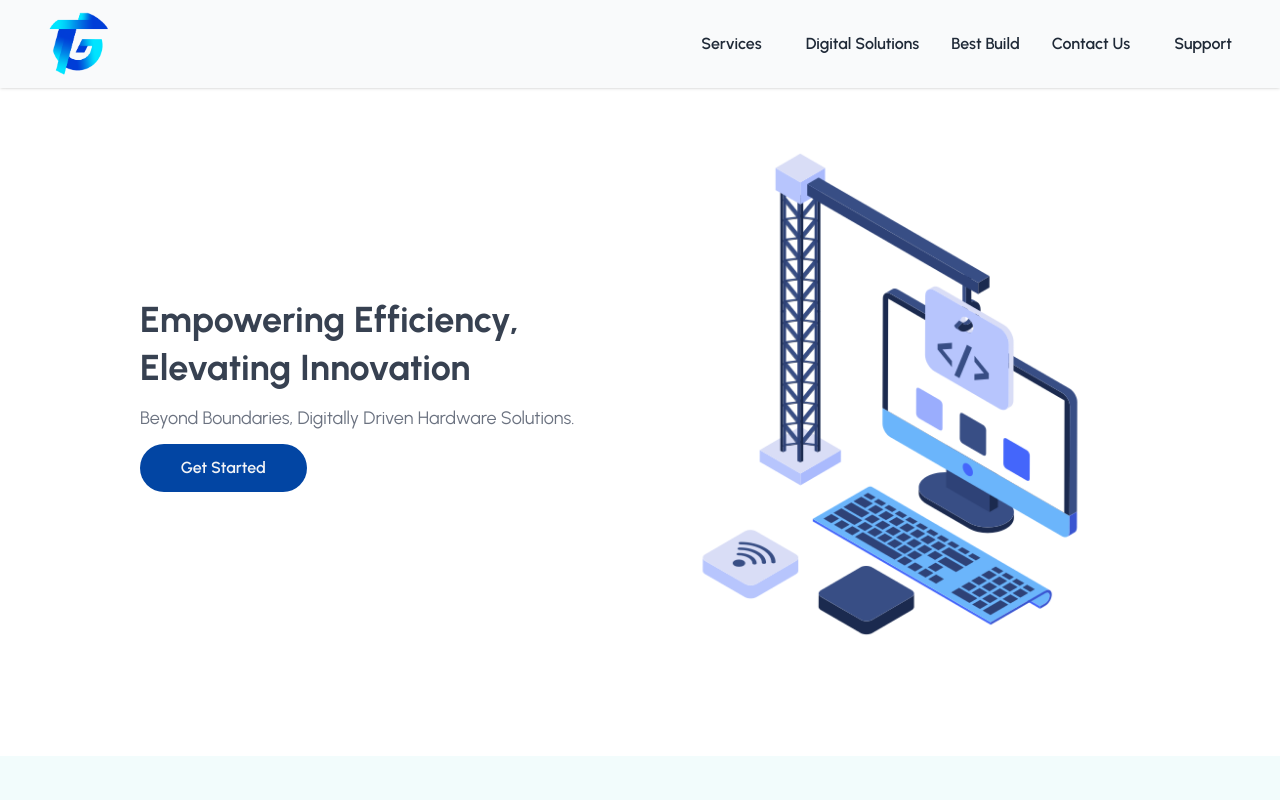
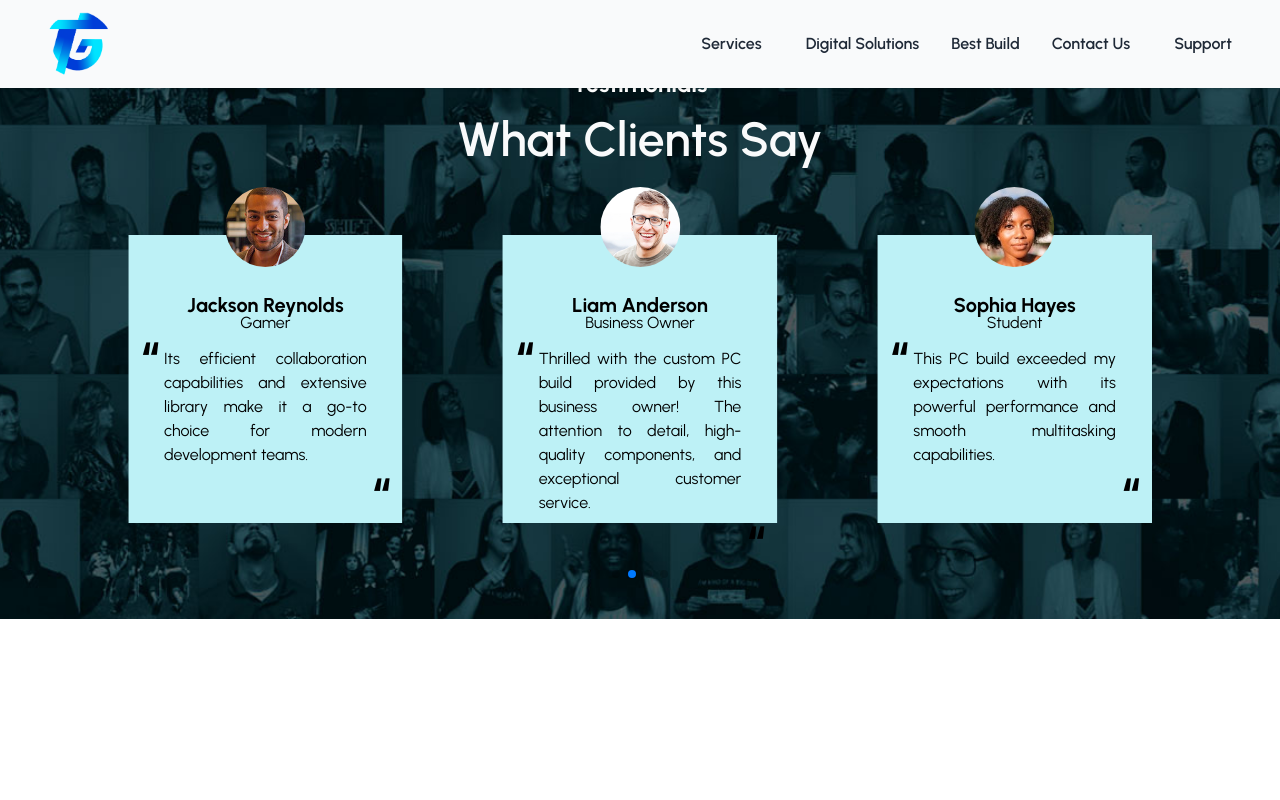
Before and after one commit to jltdev15/tg-website-2024, a Vue app: page / in a window 1280 px wide. Shown: the top 800 px of the page. Built offline with nearby package versions, Linux system fonts and the light colour scheme.

Commit message:
fix layout for review section

```diff
--- a/src/components/Review.vue
+++ b/src/components/Review.vue
@@ -1,6 +1,6 @@
 <template>
   <section class="flex justify-center py-12 bg-center bg-[url('../assets/images/tm-bg.jpeg')] bg-no-repeat bg-cover">
-    <div class="w-11/12 2xl:w-4/6">
+    <div class="w-5/6 xs:w-4/6 sm:w-11/12 md:w-9/12 lg:w-full lg:px-16 xl:px-32">
       <div class="py-3 text-center ">
 
         <h2 class="text-2xl relative overflow-hidden inline-block px-4 py-2 font-bold text-[#fff] capitalize">
@@ -8,7 +8,7 @@
 
         </h2>
 
-        <p class="py-0 text-xl font-semibold capitalize md:text-5xl text-gray-50">
+        <p class="py-0 text-2xl font-semibold capitalize md:text-5xl text-gray-50">
           What clients say
         </p>
       </div>
@@ -18,11 +18,29 @@
       }" :autoplay="{
         delay: 2500,
         disableOnInteraction: false,
-      }" :navigation="true" :modules="modules" class="mySwiper">
+      }" :navigation="false" :modules="modules" :breakpoints="{
+        '360': {
+          slidesPerView: 1,
+          spaceBetween: 0,
+        },
+        '640': {
+          slidesPerView: 2,
+          spaceBetween: 50,
+        },
+        '768': {
+          slidesPerView: 2,
+          spaceBetween: 30,
+        },
+        '1024': {
+          slidesPerView: 3,
+          spaceBetween: 100,
+        },
+
+      }" class="mySwiper">
         <!-- <div class="swiper-slide">Slide 2</div> -->
-        <swiper-slide class="relative md:h-full md:px-16" v-for="data in reviewData" :key="data.id">
-          <div class="px-3 mt-3 py-6 bg-[#BDF1F6] mx-auto h-[20rem] ">
-            <div class="absolute top-[-20%] left-[50%]  translate-x-[-50%] py-3">
+        <swiper-slide class="relative md:h-full " v-for="data in reviewData" :key="data.id">
+          <div class="px-3 mt-3 py-6 bg-[#BDF1F6] mx-auto h-64 xl:h-72 ">
+            <div class="absolute top-[-15%] left-[50%]  translate-x-[-50%] py-3">
               <img class="h-20 mx-auto bg-white rounded-full" :src="`/customers/${data.imgurl}`" alt="" />
             </div>
             <div class="relative mt-10">
@@ -31,7 +49,7 @@
               </p>
               <p class="text-center">{{ data.type }}</p>
               <strong class="absolute left-0 text-5xl font-bold"> &ldquo;</strong>
-              <p class="px-6 py-1 mt-5 text-sm">
+              <p class="px-6 py-1 mt-2 text-sm text-justify xl:text-base">
                 {{ data.message }}
               </p>
               <strong class="absolute bottom-[-3] right-0 text-5xl font-bold"> &ldquo;</strong>
@@ -103,6 +121,10 @@ body {
   padding: 0;
 }
 
+.swiper-pager {
+  visibility: hidden;
+}
+
 .tape {
   position: absolute;
   width: 50px;
@@ -112,7 +134,14 @@ body {
 
 .swiper {
   padding: 3rem 0;
-  width: 80%;
-  height: 60%;
+
+}
+
+@media screen and (min-width: 768px) {
+  .swiper {
+    padding: 3rem 0;
+    width: 100%;
+    height: 80%;
+  }
 }
 </style>
--- a/src/views/MainView.vue
+++ b/src/views/MainView.vue
@@ -13,9 +13,9 @@ import CopyRight from "@/components/CopyRight.vue";
 
 <template>
   <main>
-    <hero></hero>
+    <!-- <hero></hero>
     <services></services>
-    <features></features>
+    <features></features> -->
     <review></review>
     <!-- <blog></blog>
     <top-articles></top-articles>
```
